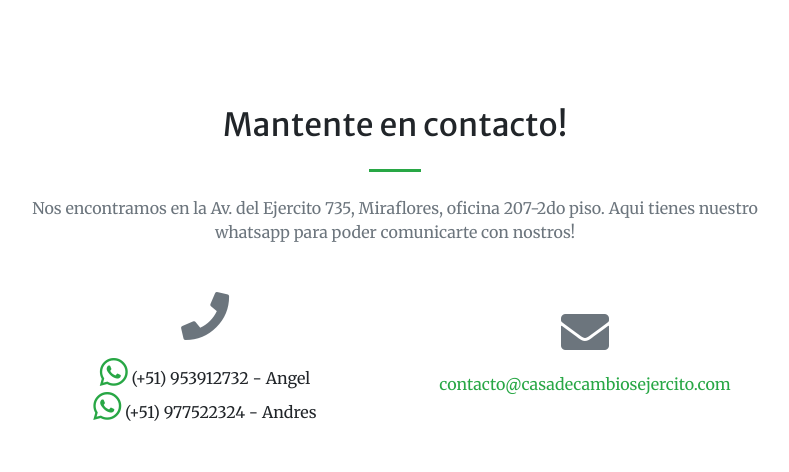
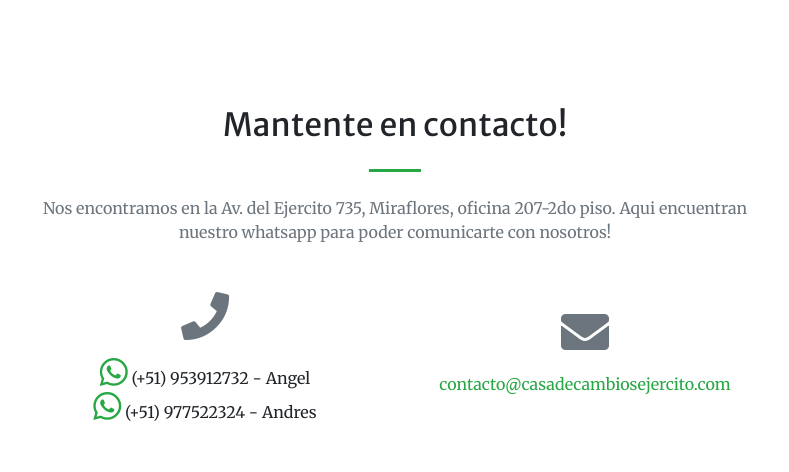
Before and after one commit to YecoG23/x-exchangesite, a Django app: page / in a window 1280 px wide. Shown: the part 3299-3771 px from the top of the page, without its empty margins (245-1034 px from the left). Run offline with Django 3.2, Linux system fonts and the light colour scheme; some libraries are stand-ins or nearby versions.

Commit message:
minor changes in text-contact

```diff
--- a/templates/index.html
+++ b/templates/index.html
@@ -180,7 +180,7 @@ header.masthead {
         <div class="col-lg-8 text-center">
           <h2 class="mt-0">Mantente en contacto!</h2>
           <hr class="divider my-4">
-          <p class="text-muted mb-5">Nos encontramos en la Av. del Ejercito 735, Miraflores, oficina 207-2do piso. Aqui tienes nuestro whatsapp para poder comunicarte con nostros!</p>
+          <p class="text-muted mb-5">Nos encontramos en la Av. del Ejercito 735, Miraflores, oficina 207-2do piso. Aqui encuentran nuestro whatsapp para poder comunicarte con nosotros!</p>
         </div>
       </div>
       <div class="row mt-0">
```
